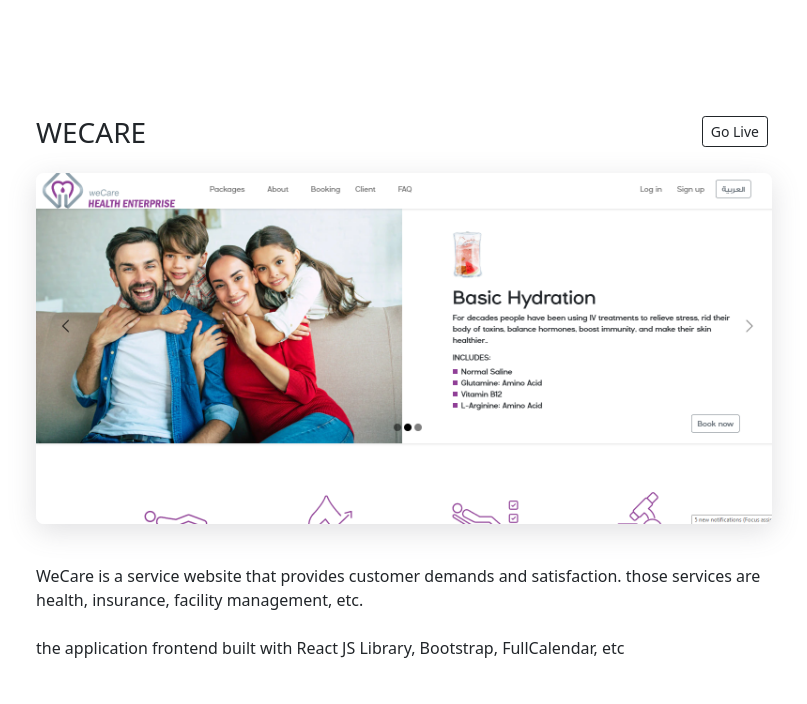
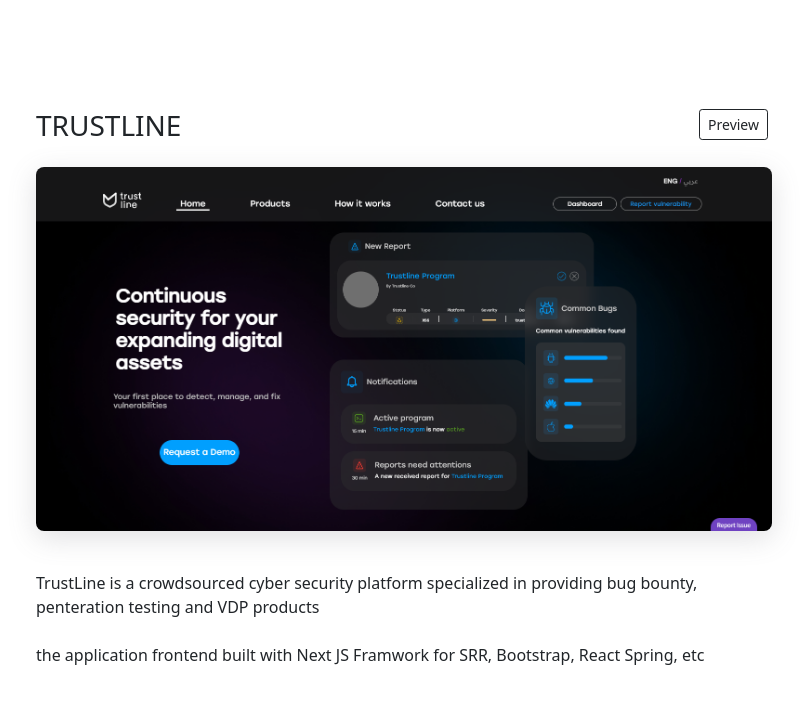
Before and after one commit to mostafashabanelbanna/mostafashabanelbanna.github.io, a React (Create React App) app: page / in a window 1280 px wide. Shown: the top 704 px of the page, without its empty margins (236-1043 px from the left). Built offline with nearby package versions, Linux system fonts and the light colour scheme.

Commit message:
add trustline project

```diff
--- a/src/views/projects/Projects.js
+++ b/src/views/projects/Projects.js
@@ -8,10 +8,20 @@
 import tbv from "../../assets/img/tbv.png";
 import popc from "../../assets/img/popc.PNG";
 import kms from "../../assets/video/kms.mp4";
+import trustline from "../../assets/img/trustline.png";
 
 import "./projects.css";
 
 const webApps = [
+  {
+    bg: "rgb(47 45 82 / 20%)",
+    name: "TrustLine",
+    url: "https://www.trustline.sa/",
+    imgSrc: trustline,
+    description:
+      "TrustLine is a crowdsourced cyber security platform specialized in providing bug bounty, penteration testing and VDP products",
+    tech: "the application frontend built with Next JS Framwork for SRR, Bootstrap, React Spring, etc",
+  },
   {
     bg: "rgb(242 242 244 / 20%)",
     name: "WeCare",
@@ -119,7 +129,7 @@
                           target="_blank"
                           rel="noreferrer"
                         >
-                          Go Live
+                          Preview
                         </a>
                       )}
                       {item.code && (
```
Also changed, not shown: src/assets/img/trustline.png (added), 1 other file (tests, documents, lock files or other folders).
